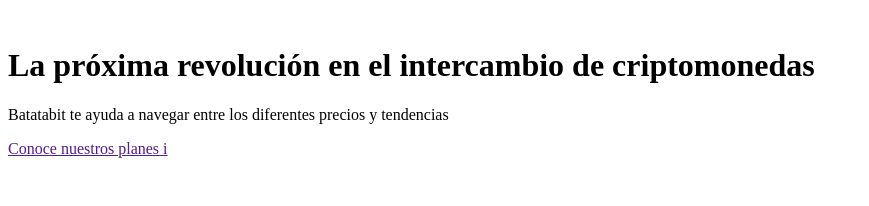
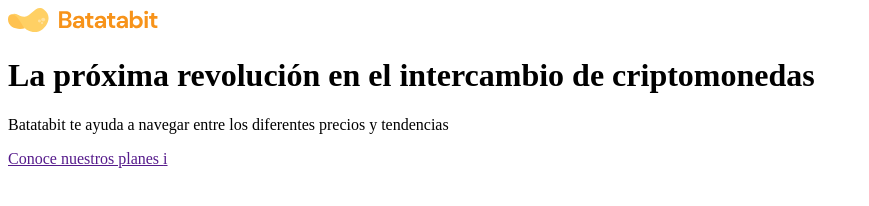
Before and after one commit to MonicaPArroyo/MobileFirstPage, a plain HTML site: page index.html in a window 1280 px wide. Shown: the whole page, without its empty margins (0-869 px from the left). Drawn offline with Linux system fonts and the light colour scheme.

Commit message:
contenido del header agregado

```diff
--- a/index.html
+++ b/index.html
@@ -11,11 +11,11 @@
 </head>
 <body>
   <header>
-    <img src="" alt="">
-    <div>
+    <img src="/assets/imgs/logo.svg" alt="">
+    <div class="header__title-container">
       <h1>La próxima revolución en el intercambio de criptomonedas</h1>
       <p>Batatabit te ayuda a navegar entre los diferentes precios y tendencias</p>
-      <a href="">Conoce nuestros planes <span>i</span></a>
+      <a href="" class="header__button">Conoce nuestros planes <span>i</span></a>
     </div>
   </header>
   <main></main>
```
